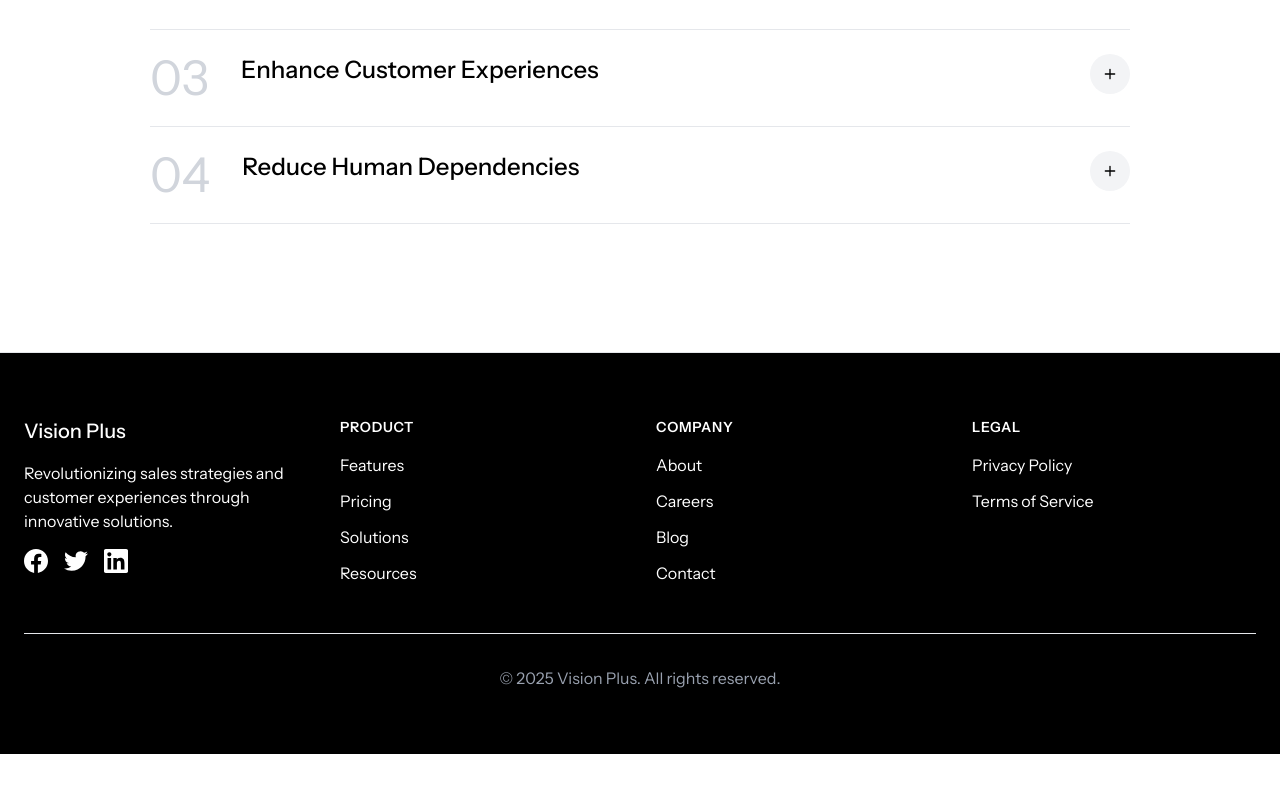
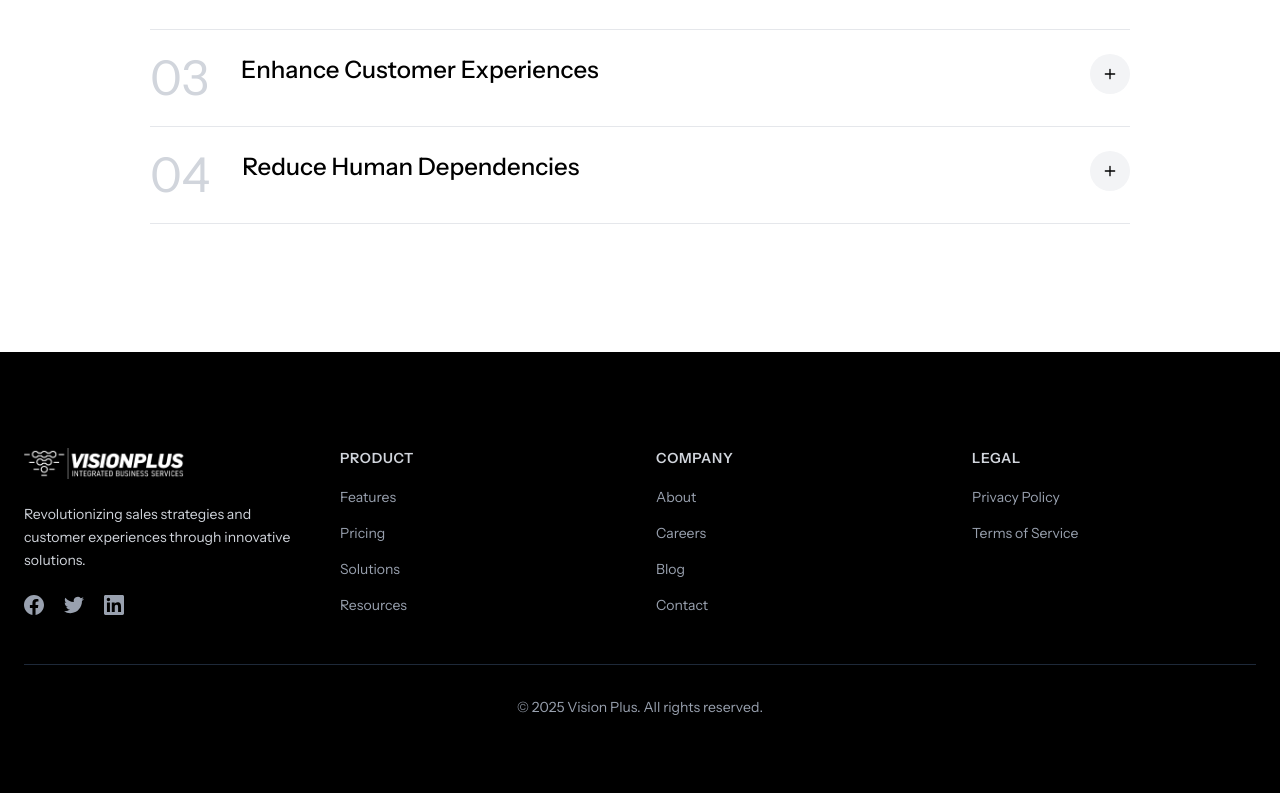
Before and after one commit to ashishmohapatra240/vision-plus, a Next.js app: page / in a window 1280 px wide. Shown: the part 5824-6617 px from the top of the page. Before the commit the page ends 6578 px from the top, so only its background shows below. Built offline with nearby package versions, Linux system fonts and the light colour scheme.

Commit message:
feat: enhance Footer component with logo image and improved styling

```diff
--- a/components/footer.tsx
+++ b/components/footer.tsx
@@ -1,4 +1,5 @@
 import Link from "next/link";
+import Image from "next/image";
 
 const footerLinks = {
   product: [
@@ -21,38 +22,44 @@ const footerLinks = {
 
 export function Footer() {
   return (
-    <footer className="bg-black border-t border-gray-200 text-white">
-      <div className="container px-4 md:px-6 py-16 max-w-7xl mx-auto">
-        <div className="grid grid-cols-1 md:grid-cols-4 gap-8">
+    <footer className="bg-black text-white">
+      <div className="container px-4 md:px-6 py-16 md:py-24 max-w-7xl mx-auto">
+        <div className="grid grid-cols-1 md:grid-cols-4 gap-12 md:gap-8">
           {/* Brand Column */}
-          <div className="space-y-4">
-            <h2 className="text-xl font-medium">Vision Plus</h2>
-            <p className="max-w-xs">
+          <div className="space-y-6">
+            <Image
+              src="/images/logo.png"
+              alt="Vision Plus"
+              width={160}
+              height={160}
+              className="brightness-0 invert"
+            />
+            <p className="text-gray-300 text-sm leading-relaxed max-w-xs">
               Revolutionizing sales strategies and customer experiences through
               innovative solutions.
             </p>
-            <div className="flex space-x-4">
-              <Link href="#" className="">
+            <div className="flex space-x-5">
+              <Link href="#" className="text-gray-400 hover:text-white transition-colors">
                 <svg
-                  className="h-6 w-6"
+                  className="h-5 w-5"
                   fill="currentColor"
                   viewBox="0 0 24 24"
                 >
                   <path d="M24 12.073c0-6.627-5.373-12-12-12s-12 5.373-12 12c0 5.99 4.388 10.954 10.125 11.854v-8.385H7.078v-3.47h3.047V9.43c0-3.007 1.792-4.669 4.533-4.669 1.312 0 2.686.235 2.686.235v2.953H15.83c-1.491 0-1.956.925-1.956 1.874v2.25h3.328l-.532 3.47h-2.796v8.385C19.612 23.027 24 18.062 24 12.073z" />
                 </svg>
               </Link>
-              <Link href="#" className="">
+              <Link href="#" className="text-gray-400 hover:text-white transition-colors">
                 <svg
-                  className="h-6 w-6"
+                  className="h-5 w-5"
                   fill="currentColor"
                   viewBox="0 0 24 24"
                 >
                   <path d="M23.953 4.57a10 10 0 01-2.825.775 4.958 4.958 0 002.163-2.723c-.951.555-2.005.959-3.127 1.184a4.92 4.92 0 00-8.384 4.482C7.69 8.095 4.067 6.13 1.64 3.162a4.822 4.822 0 00-.666 2.475c0 1.71.87 3.213 2.188 4.096a4.904 4.904 0 01-2.228-.616v.06a4.923 4.923 0 003.946 4.827 4.996 4.996 0 01-2.212.085 4.936 4.936 0 004.604 3.417 9.867 9.867 0 01-6.102 2.105c-.39 0-.779-.023-1.17-.067a13.995 13.995 0 007.557 2.209c9.053 0 13.998-7.496 13.998-13.985 0-.21 0-.42-.015-.63A9.935 9.935 0 0024 4.59z" />
                 </svg>
               </Link>
-              <Link href="#" className="">
+              <Link href="#" className="text-gray-400 hover:text-white transition-colors">
                 <svg
-                  className="h-6 w-6"
+                  className="h-5 w-5"
                   fill="currentColor"
                   viewBox="0 0 24 24"
                 >
@@ -64,15 +71,15 @@ export function Footer() {
 
           {/* Product Links */}
           <div>
-            <h3 className="text-sm font-semibold uppercase tracking-wider">
+            <h3 className="text-sm font-semibold uppercase tracking-wider text-gray-300 mb-4">
               Product
             </h3>
-            <ul className="mt-4 space-y-3">
+            <ul className="space-y-3">
               {footerLinks.product.map((link) => (
                 <li key={link.label}>
                   <Link
                     href={link.href}
-                    className="text-base"
+                    className="text-gray-400 hover:text-white transition-colors text-sm"
                   >
                     {link.label}
                   </Link>
@@ -83,15 +90,15 @@ export function Footer() {
 
           {/* Company Links */}
           <div>
-            <h3 className="text-sm font-semibold uppercase tracking-wider">
+            <h3 className="text-sm font-semibold uppercase tracking-wider text-gray-300 mb-4">
               Company
             </h3>
-            <ul className="mt-4 space-y-3">
+            <ul className="space-y-3">
               {footerLinks.company.map((link) => (
                 <li key={link.label}>
                   <Link
                     href={link.href}
-                    className="text-base"
+                    className="text-gray-400 hover:text-white transition-colors text-sm"
                   >
                     {link.label}
                   </Link>
@@ -102,15 +109,15 @@ export function Footer() {
 
           {/* Legal Links */}
           <div>
-              <h3 className="text-sm font-semibold uppercase tracking-wider">
+            <h3 className="text-sm font-semibold uppercase tracking-wider text-gray-300 mb-4">
               Legal
             </h3>
-            <ul className="mt-4 space-y-3">
+            <ul className="space-y-3">
               {footerLinks.legal.map((link) => (
                 <li key={link.label}>
                   <Link
                     href={link.href}
-                    className="text-base"
+                    className="text-gray-400 hover:text-white transition-colors text-sm"
                   >
                     {link.label}
                   </Link>
@@ -120,8 +127,8 @@ export function Footer() {
           </div>
         </div>
 
-        <div className="mt-12 pt-8 border-t border-gray-200">
-          <p className="text-base text-gray-400 text-center">
+        <div className="mt-12 pt-8 border-t border-gray-800">
+          <p className="text-sm text-gray-400 text-center">
             © {new Date().getFullYear()} Vision Plus. All rights reserved.
           </p>
         </div>
```
